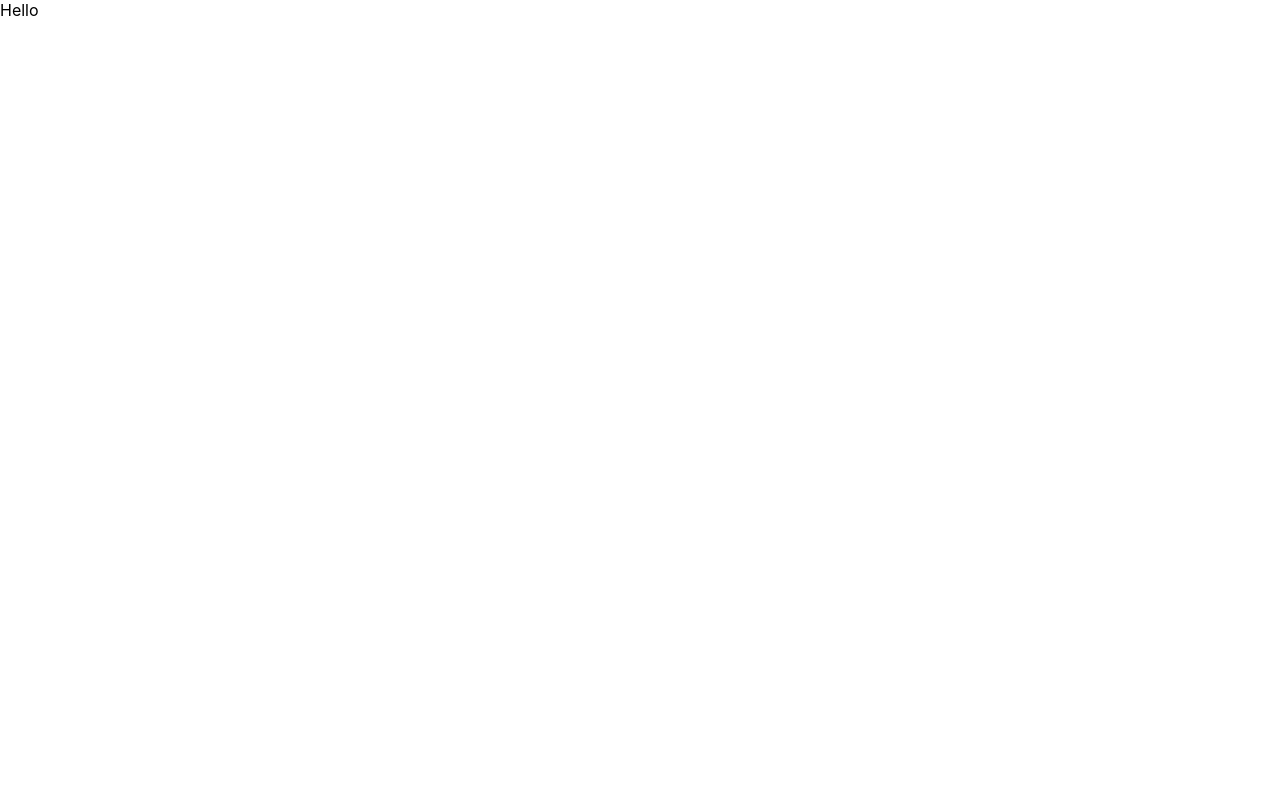
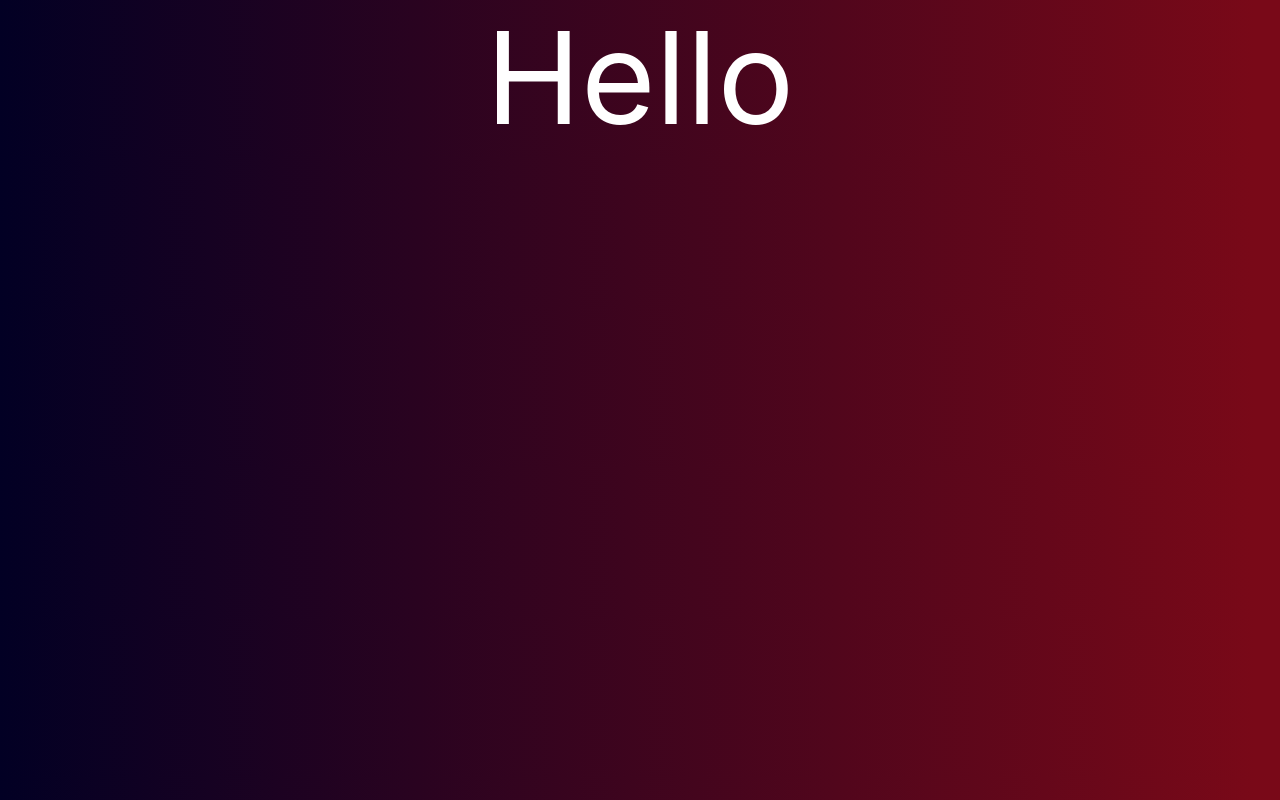
Before and after one commit to tvilla0000/Frontend-Project, a React (Create React App) app: page / in a window 1280 px wide. Built offline with nearby package versions, Linux system fonts and the light colour scheme.

Commit message:
installs axios and changes bckground color

```diff
--- a/src/App.css
+++ b/src/App.css
@@ -1,6 +1,6 @@
 body {
-  background-color: white;
-}
+  background: rgb(2,0,36);
+  background: linear-gradient(90deg, rgba(2,0,36,1) 0%, rgba(121,9,24,1) 98%, rgba(121,9,24,1) 98%);}
 
 .title {
   color: white;
@@ -8,3 +8,9 @@ body {
   font-size: 7rem;
   margin-top: 0;
 }
+
+.test {
+  text-align: center;
+  color: white;
+  font-size: 8em;
+}
--- a/src/App.js
+++ b/src/App.js
@@ -1,9 +1,10 @@
 import React, { Component } from "react";
+import './App.css';
 
 class App extends Component {
   state = {};
   render() {
-    return <div>Hello</div>;
+    return <div className="test">Hello</div>;
   }
 }
 
```
